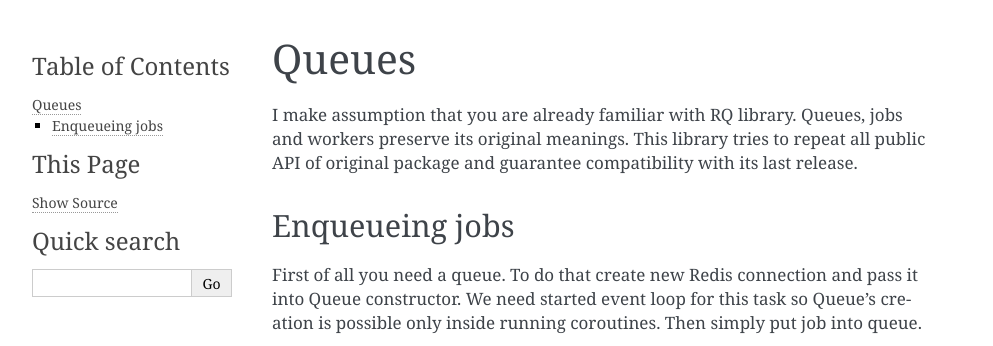
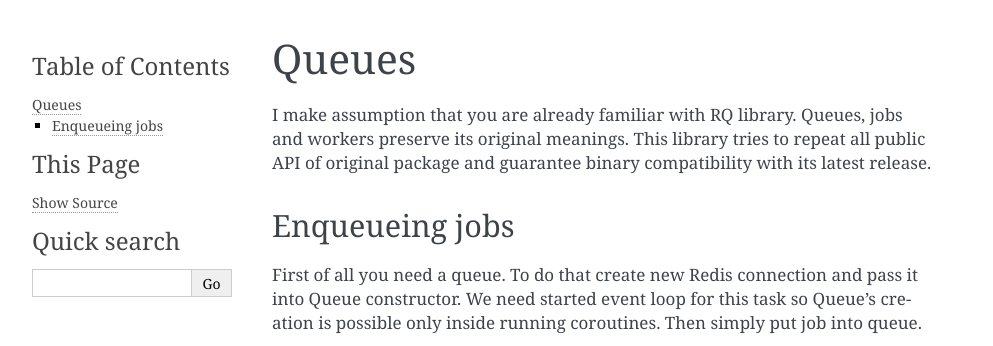
Before and after one commit to CodersOfTheNight/aiorq, a Sphinx documentation site: the page built from docs/queues.rst, in a window 1280 px wide. Shown: the top 346 px of the page, without its empty margins (148-1141 px from the left). Built offline with Sphinx 7.4.7, drawn with Linux system fonts in a browser that asks for light colours.

```diff
--- a/docs/queues.rst
+++ b/docs/queues.rst
@@ -4,7 +4,7 @@ Queues
 I make assumption that you are already familiar with RQ library.
 Queues, jobs and workers preserve its original meanings.  This library
 tries to repeat all public API of original package and guarantee
-compatibility with its last release.
+binary compatibility with its latest release.
 
 Enqueueing jobs
 ---------------
```
Also changed, not shown: other parts of docs/queues.rst (+2 -0 lines).
